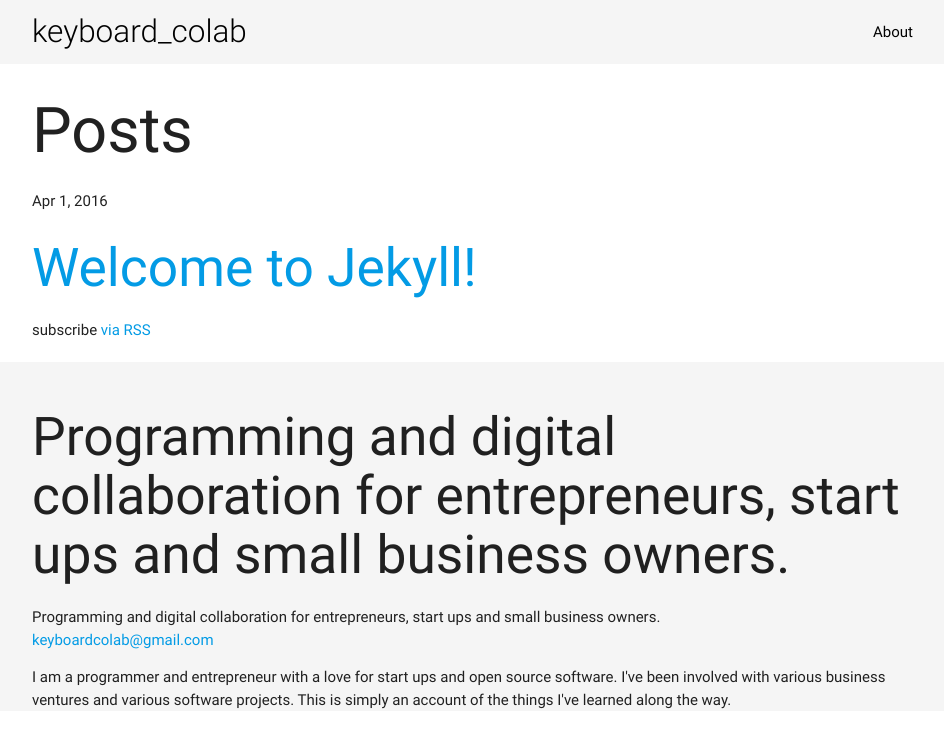
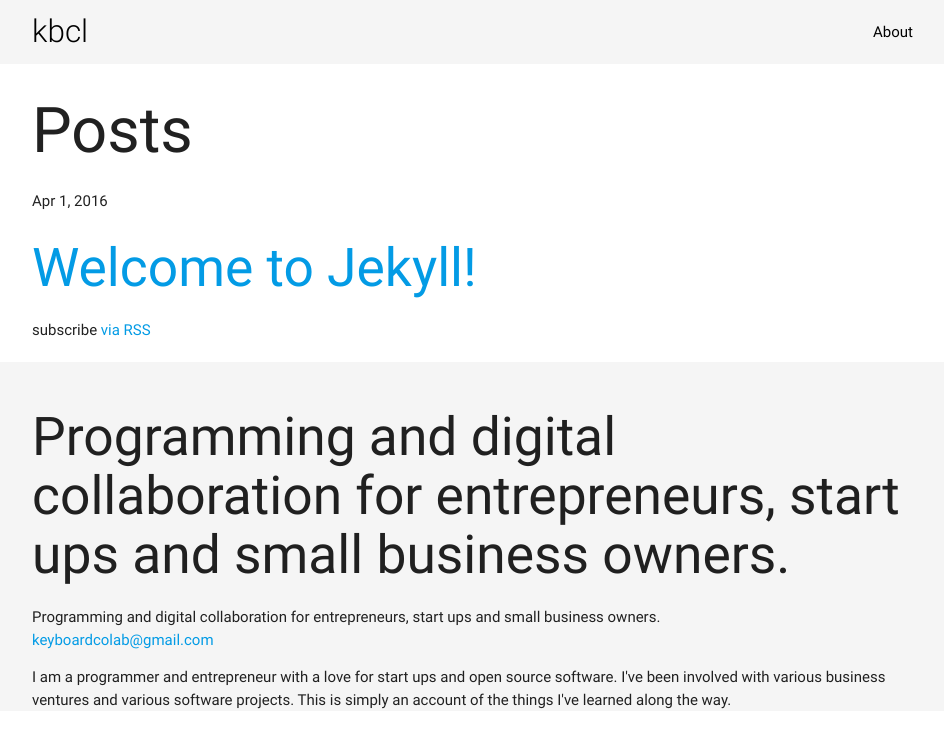
Before and after one commit to kbcl/keyboardcolab.github.io, a Jekyll site: the page built from index.html, in a window 1280 px wide. Shown: the top 748 px of the page, without its empty margins (160-1104 px from the left). Built offline with Jekyll 4.4.1, drawn with Linux system fonts in a browser that asks for light colours; nearby versions of some CDN libraries; a script that is not in the unit is left out.

Commit message:
messing around

```diff
--- a/_config.yml
+++ b/_config.yml
@@ -7,7 +7,7 @@
 
 # Site settings
 title: Programming and digital collaboration for entrepreneurs, start ups and small business owners.
-name: keyboard_colab
+name: kbcl
 email: keyboardcolab@gmail.com
 description: > # this means to ignore newlines until "baseurl:"
     I am a programmer and entrepreneur with a love for start ups and open source software.
--- a/_includes/header.html
+++ b/_includes/header.html
@@ -1,5 +1,5 @@
 <nav class="grey lighten-4" role="navigation">
-    <div class="nav-wrapper container"><a href="{{ site.baseurl }}/" class="brand-logo">{{ site.name }}</a>
+    <div class="nav-wrapper container"><a href="{{ site.baseurl }}/" class="brand-logo" title="keyboard_colab">{{ site.name }}</a>
         <ul class="right hide-on-med-and-down">
             {% for my_page in site.pages %}
                 {% if my_page.title %}
```
Also changed, not shown: _drafts/a-draft-post.md (+1 -0 lines).
